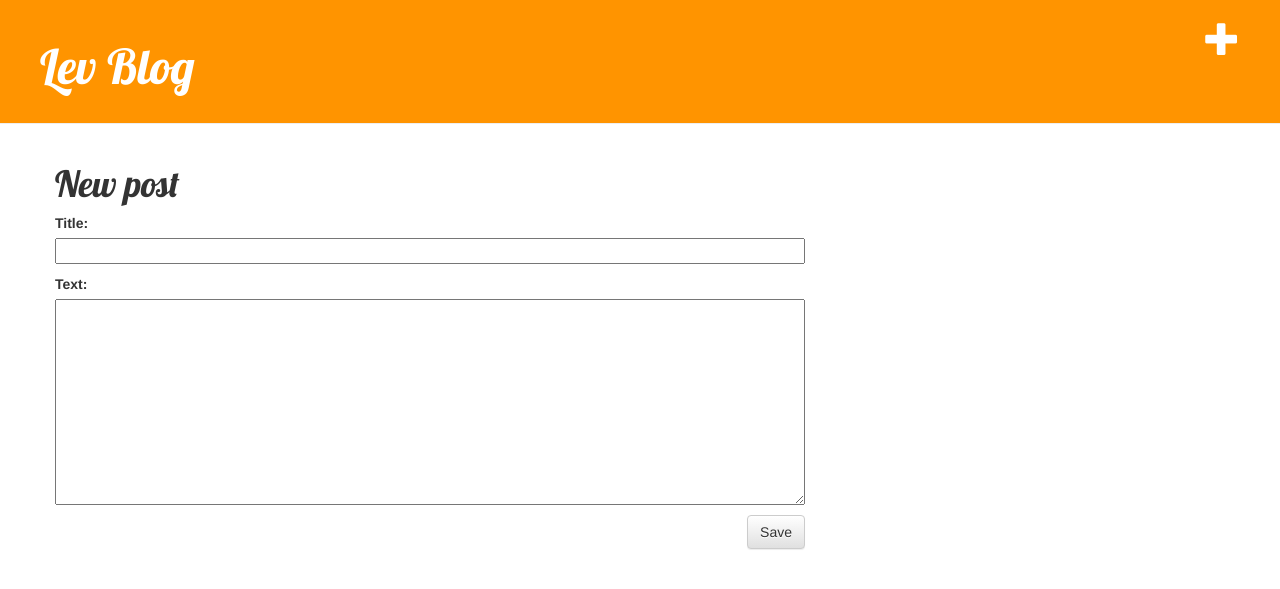
After one commit to Levoncii23/my-first-blog, a Django app: page /post/new/ in a window 1280 px wide. The commit adds this page. Shown: the top 589 px of the page. Run offline with Django 3.2, Linux system fonts and the light colour scheme; some libraries are stand-ins or nearby versions.

Commit message:
add new article in + btn

```diff
--- /dev/null
+++ b/blog/forms.py
@@ -0,0 +1,11 @@
+from django import forms
+from django.forms import fields
+from .models import Post
+
+
+class PostForm(forms.ModelForm):
+
+
+    class Meta:
+        model = Post
+        fields = ('title', 'text',)
--- a/blog/templates/blog/base.html
+++ b/blog/templates/blog/base.html
@@ -9,6 +9,7 @@
     </head>
     <body>
             <div class="page-header">
+                <a href="{% url 'post_new' %}" class="top-menu"><span class="glyphicon glyphicon-plus"></span></a>
                 <h1>Lev Blog</h1>
             </div>
             <div class="content container">
--- /dev/null
+++ b/blog/templates/blog/post_edit.html
@@ -0,0 +1,9 @@
+{% extends 'blog/base.html' %}
+
+{% block content %}
+    <h1>New post</h1>
+    <form method='POST' class="post-form">{% csrf_token %}
+        {{ form.as_p }}
+        <button type="submit" class="save btn btn-default">Save</button>
+    </form>
+{% endblock  %}
--- a/blog/urls.py
+++ b/blog/urls.py
@@ -5,4 +5,5 @@ from . import views
 urlpatterns = [
     path('', views.post_list, name='post_list'),
     path('post/<int:pk>/', views.post_detail, name='post_detail'),
+    path('post/new/', views.post_new, name='post_new'),
 ]
--- a/blog/views.py
+++ b/blog/views.py
@@ -1,7 +1,10 @@
+from datetime import time
 from django.shortcuts import render
 from django.utils import timezone
 from .models import Post
+from .forms import PostForm
 from django.shortcuts import render, get_object_or_404
+from django.shortcuts import redirect
 
 
 def post_list(request):
@@ -11,3 +14,16 @@ def post_list(request):
 def post_detail(request, pk):
     post = get_object_or_404(Post, pk=pk)
     return render(request, 'blog/post_detail.html', {'post': post})
+
+def post_new(request):
+    if request.method == "POST":
+        form = PostForm(request.POST)
+        if form.is_valid():
+            post = form.save(commit=False)
+            post.author = request.user
+            post.published_date = timezone.now()
+            post.save()
+            return redirect('post_detail', pk=post.pk)
+    else:
+        form = PostForm()
+    return render(request, 'blog/post_edit.html', {'form': form})
```
